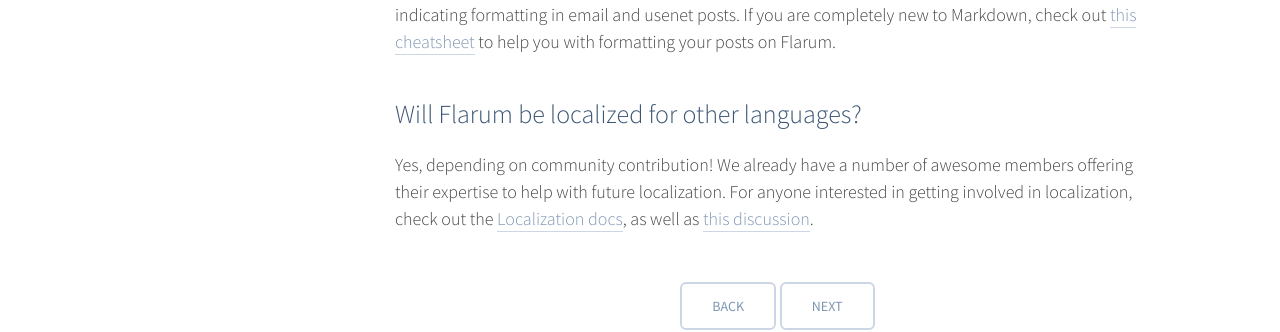
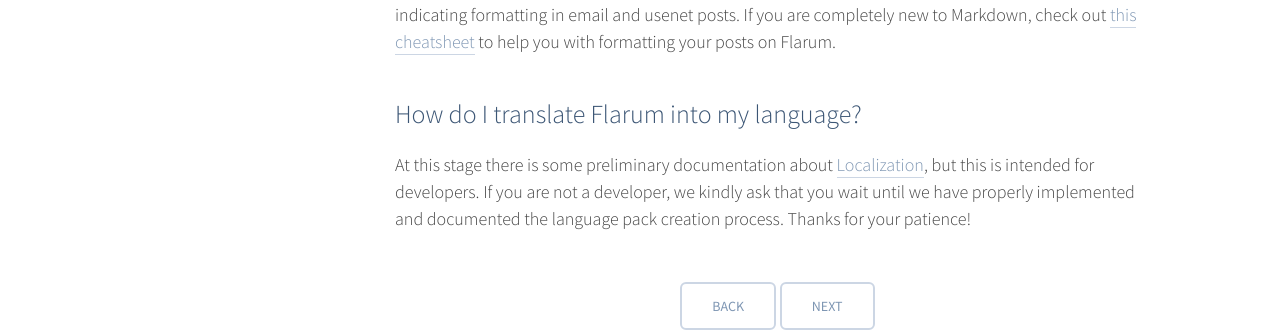
Before and after one commit to flarum/flarum.github.io, a Jekyll site: the page built from _docs/faq.md, in a window 1280 px wide. Shown: the part 1470-1802 px from the top of the page. Built offline with Jekyll 4.4.1, drawn with Linux system fonts in a browser that asks for light colours; nearby versions of some CDN libraries; comment, search, counter and statistics services are not loaded.

Commit message:
Update FAQ about localization

```diff
--- a/_docs/faq.md
+++ b/_docs/faq.md
@@ -34,6 +34,6 @@
 
 Despite not having a visual editor at the moment, Flarum does support Markdown and BBCode. Markdown is a plain text format for writing structured documents, based on conventions used for indicating formatting in email and usenet posts. If you are completely new to Markdown, check out [this cheatsheet](https://github.com/adam-p/markdown-here/wiki/Markdown-Cheatsheet) to help you with formatting your posts on Flarum.
 
-## Will Flarum be localized for other languages?
+## How do I translate Flarum into my language?
 
-Yes, depending on community contribution! We already have a number of awesome members offering their expertise to help with future localization. For anyone interested in getting involved in localization, check out the [Localization docs]({{ site.baseurl }}/docs/extend/localization), as well as [this discussion](http://discuss.flarum.org/d/336-potential-l10n-stumbling-blocks).
+At this stage there is some preliminary documentation about [Localization]({{ site.baseurl }}/docs/extend/localization), but this is intended for developers. If you are not a developer, we kindly ask that you wait until we have properly implemented and documented the language pack creation process. Thanks for your patience!
```
